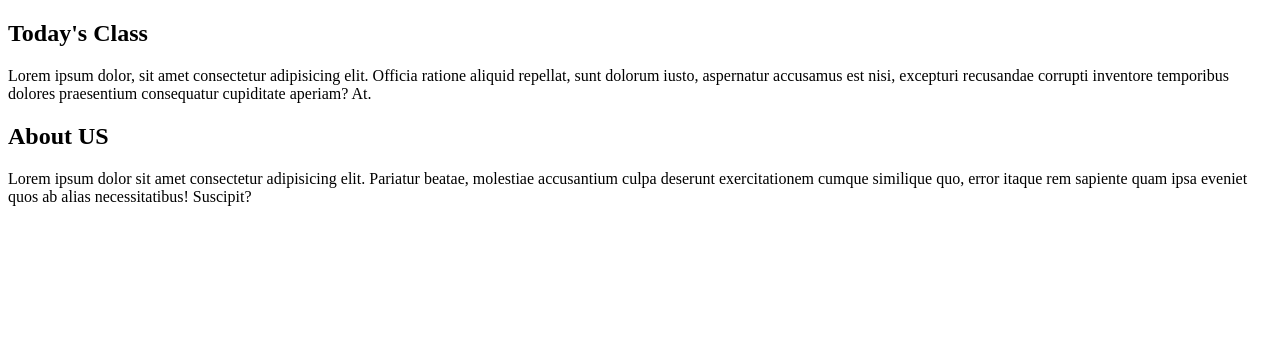
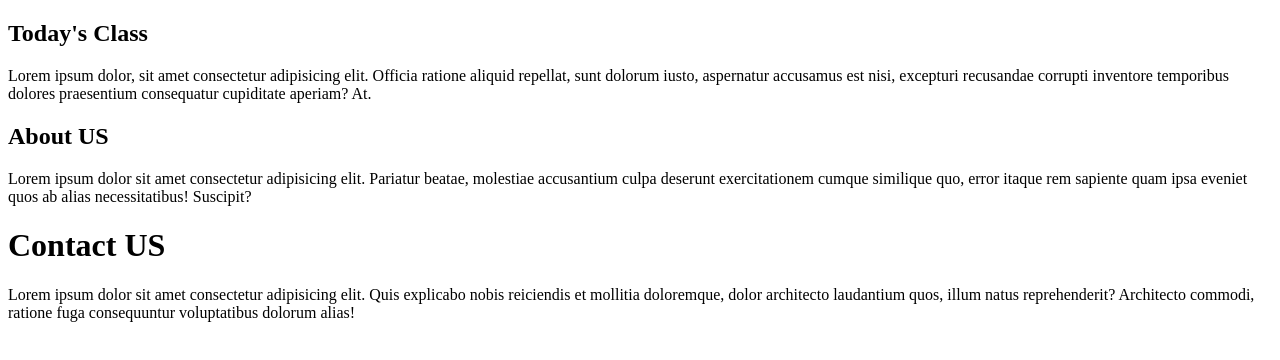
Before and after one commit to ainas247/collabo, a plain HTML site: page index.html in a window 1280 px wide. Drawn offline with Linux system fonts and the light colour scheme.

Commit message:
i added div 3

```diff
--- a/index.html
+++ b/index.html
@@ -21,6 +21,13 @@
             <p>Lorem ipsum dolor sit amet consectetur adipisicing elit. Pariatur beatae, molestiae accusantium culpa deserunt exercitationem cumque similique quo, error itaque rem sapiente quam ipsa eveniet quos ab alias necessitatibus! Suscipit?</p>
         </div>
     </section>
-
+    <div>
+        <h1>Contact US</h1>
+        <p>Lorem ipsum dolor sit amet consectetur adipisicing elit.
+            Quis explicabo nobis reiciendis et mollitia doloremque,
+            dolor architecto laudantium quos, illum natus reprehenderit?
+             Architecto commodi,
+             ratione fuga consequuntur voluptatibus dolorum alias!</p>
+    </div>
 </body>
 </html>
```
